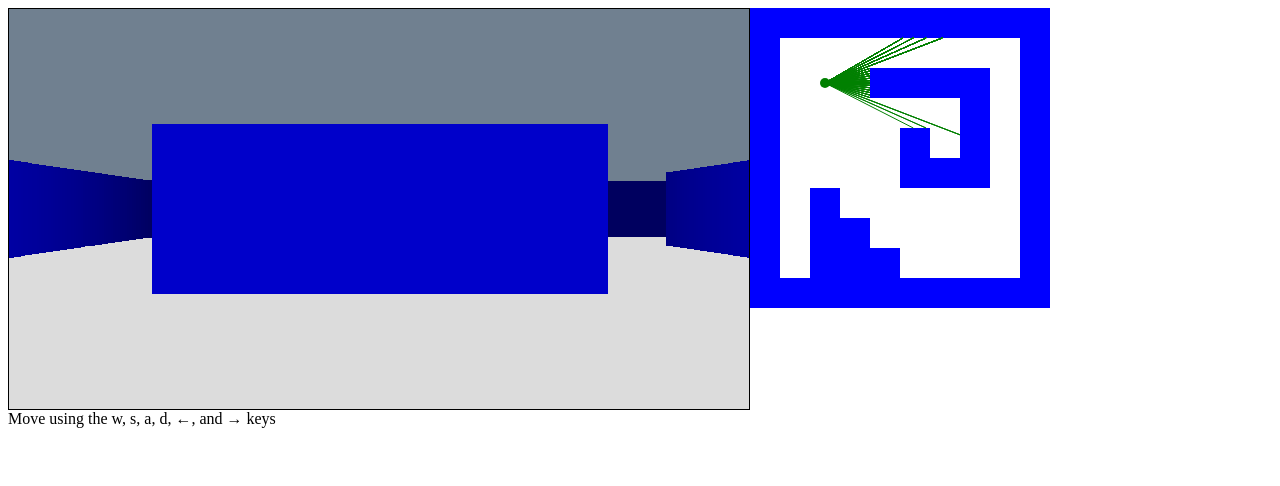
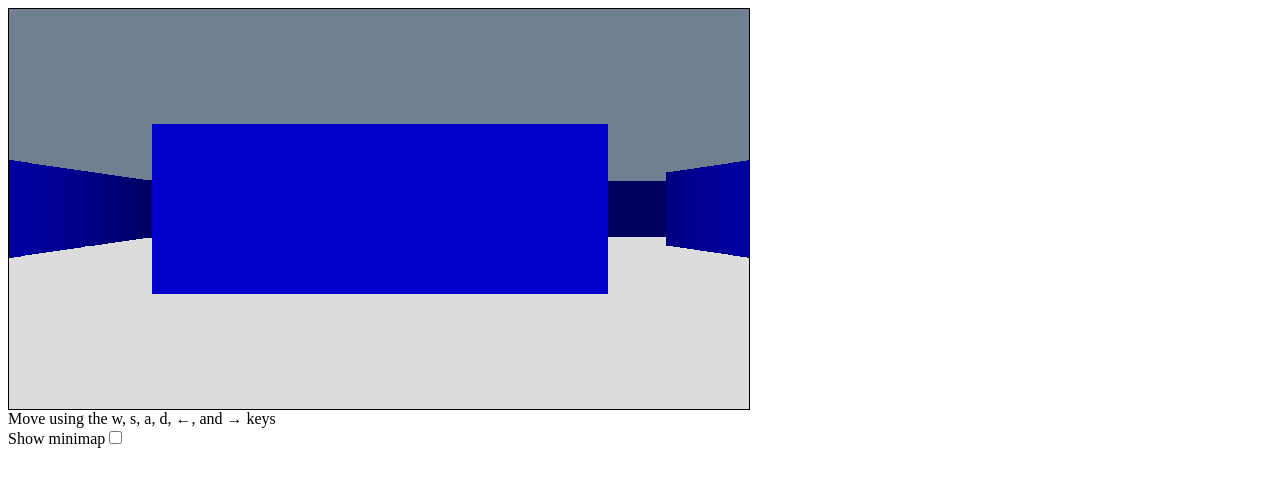
Before and after one commit to ahuth/raycast, a React (Create React App) app: page / in a window 1280 px wide. Shown: the top 486 px of the page. Built offline with nearby package versions, Linux system fonts and the light colour scheme.

Commit message:
Make the minimap optional

```diff
--- a/src/components/app.jsx
+++ b/src/components/app.jsx
@@ -5,6 +5,7 @@ import Minimap from './minimap';
 import Player from '../utils/player';
 import Scene from './scene';
 import Updater from './updater';
+import toggleMinimap from '../updaters/toggle-minimap';
 import { fromDegrees } from '../utils/radians';
 
 const fov = fromDegrees(60);
@@ -13,7 +14,16 @@ const map = new Map(64);
 const player = new Player(160, 160, fromDegrees(0));
 const resolution = 320;
 
-export default function App() {
+export default class App extends React.Component {
+  state = { showMinimap: false }
+
+  handleMinimapChange = () => {
+    this.setState(toggleMinimap);
+  }
+
+  render() {
+    const { showMinimap } = this.state;
+
     return (
       <Updater fov={fov} loop={loop} map={map} player={player} resolution={resolution}>
         {({ rays }) => (
@@ -28,7 +38,14 @@ export default function App() {
                 width={740}
               />
               <span>Move using the w, s, a, d, ←, and → keys</span>
+              <div>
+                <label htmlFor="show_minimap">
+                  Show minimap
+                  <input id="show_minimap" onChange={this.handleMinimapChange} type="checkbox" value={showMinimap} />
+                </label>
               </div>
+            </div>
+            {showMinimap && (
               <Minimap
                 fov={fov}
                 map={map}
@@ -37,10 +54,12 @@ export default function App() {
                 resolution={resolution}
                 size={300}
               />
+            )}
           </div>
         )}
       </Updater>
     );
+  }
 }
 
 const styles = {
--- /dev/null
+++ b/src/updaters/toggle-minimap.js
@@ -0,0 +1,5 @@
+export default function toggleMinimap(state) {
+  return {
+    showMinimap: !state.showMinimap,
+  };
+}
```
Lines whose indentation alone changed are shown as unchanged.
